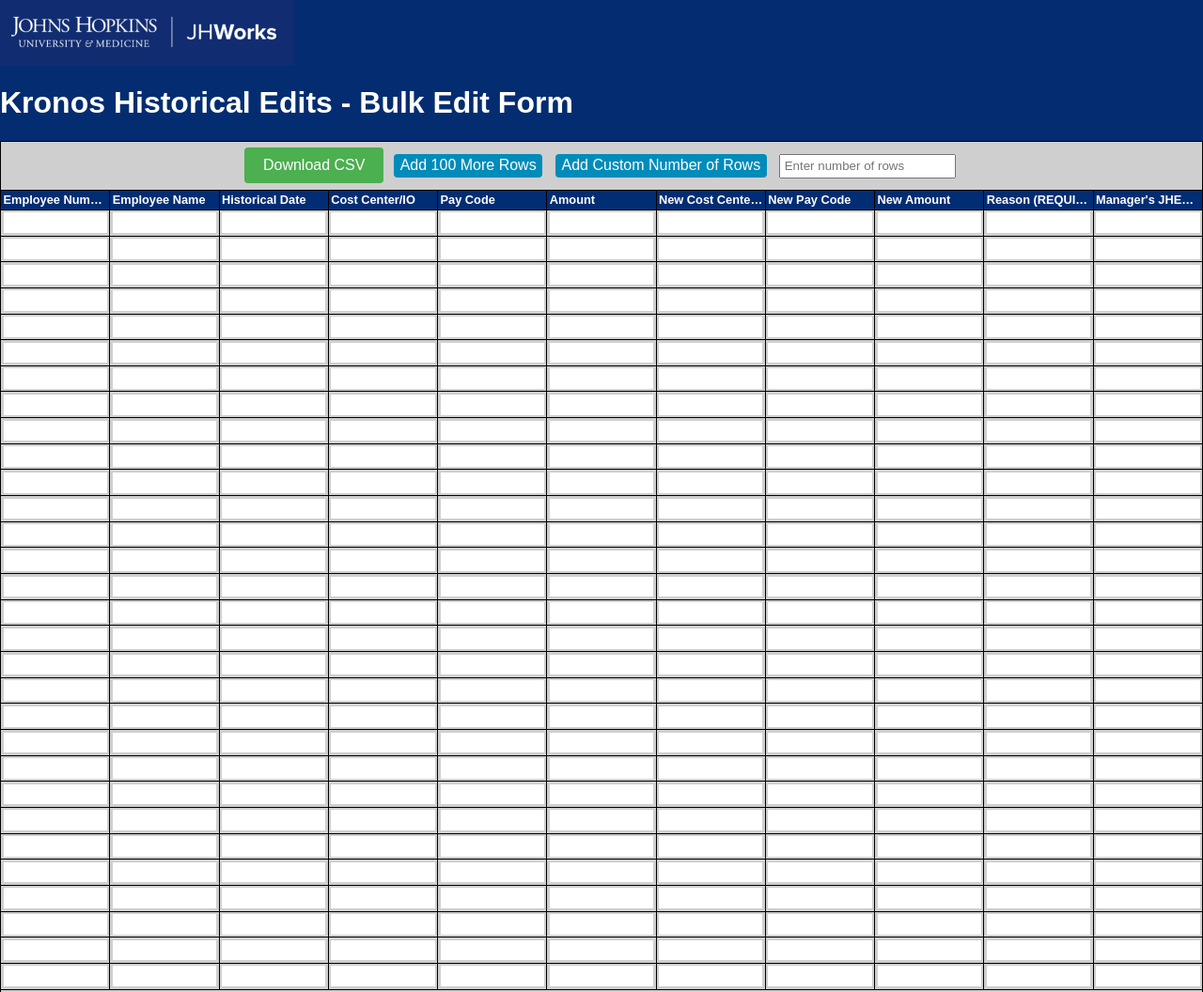
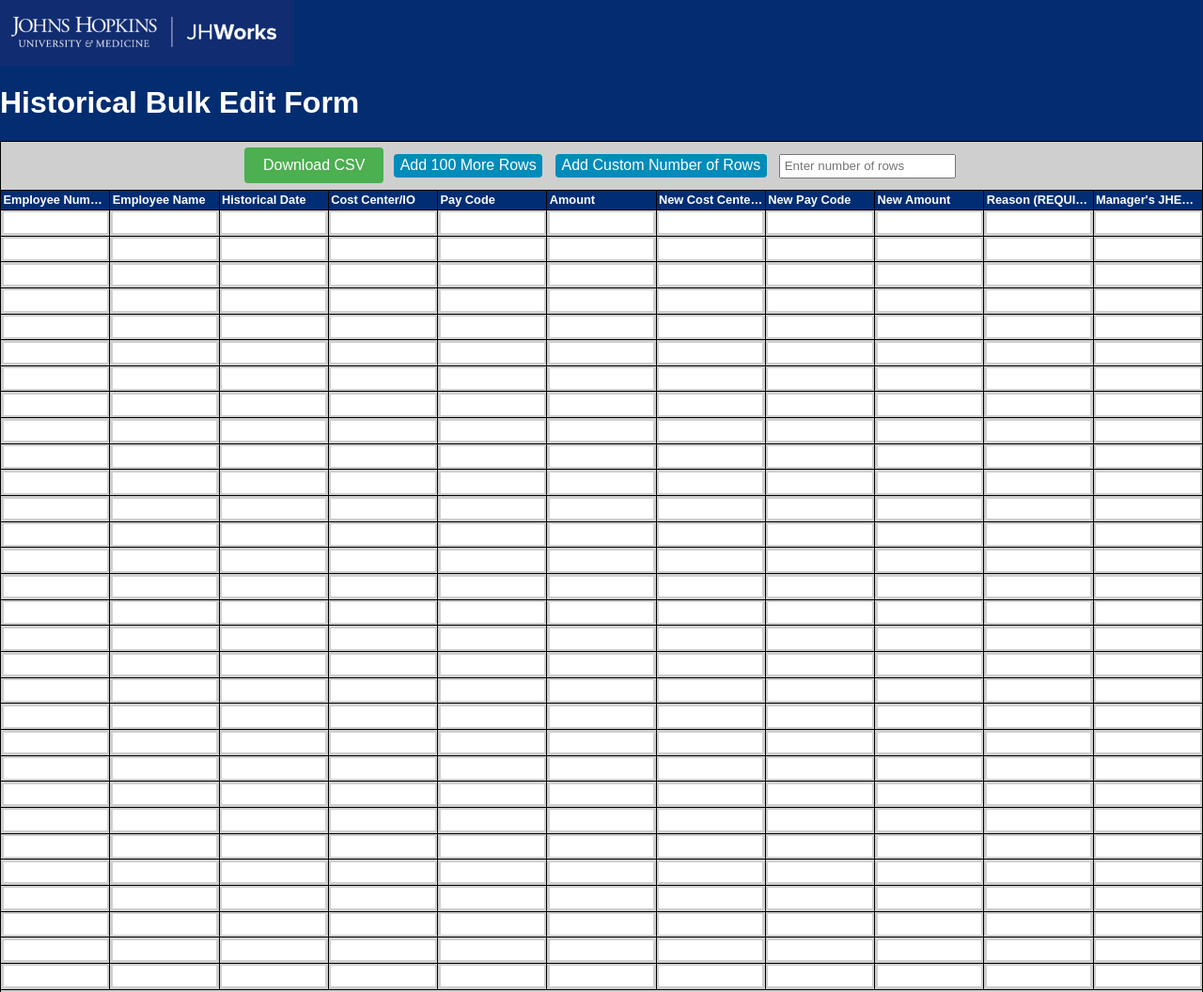
Before and after one commit to Acacel-Conawasse/BulkEditWeb, a plain HTML site: page index.html in a window 1280 px wide. Shown: the top 1056 px of the page at 94% size. Drawn offline with Linux system fonts and the light colour scheme.

```diff
--- a/index.html
+++ b/index.html
@@ -8,7 +8,7 @@
 <body>
     <header>
         <img src="JHWorksLogo.png" alt="JH Works Logo" align="Center">
-        <h1>Kronos Historical Edits - Bulk Edit Form</h1>
+        <h1>Historical Bulk Edit Form</h1>
     </header>
 
     <table id="bulkEditForm">
```
